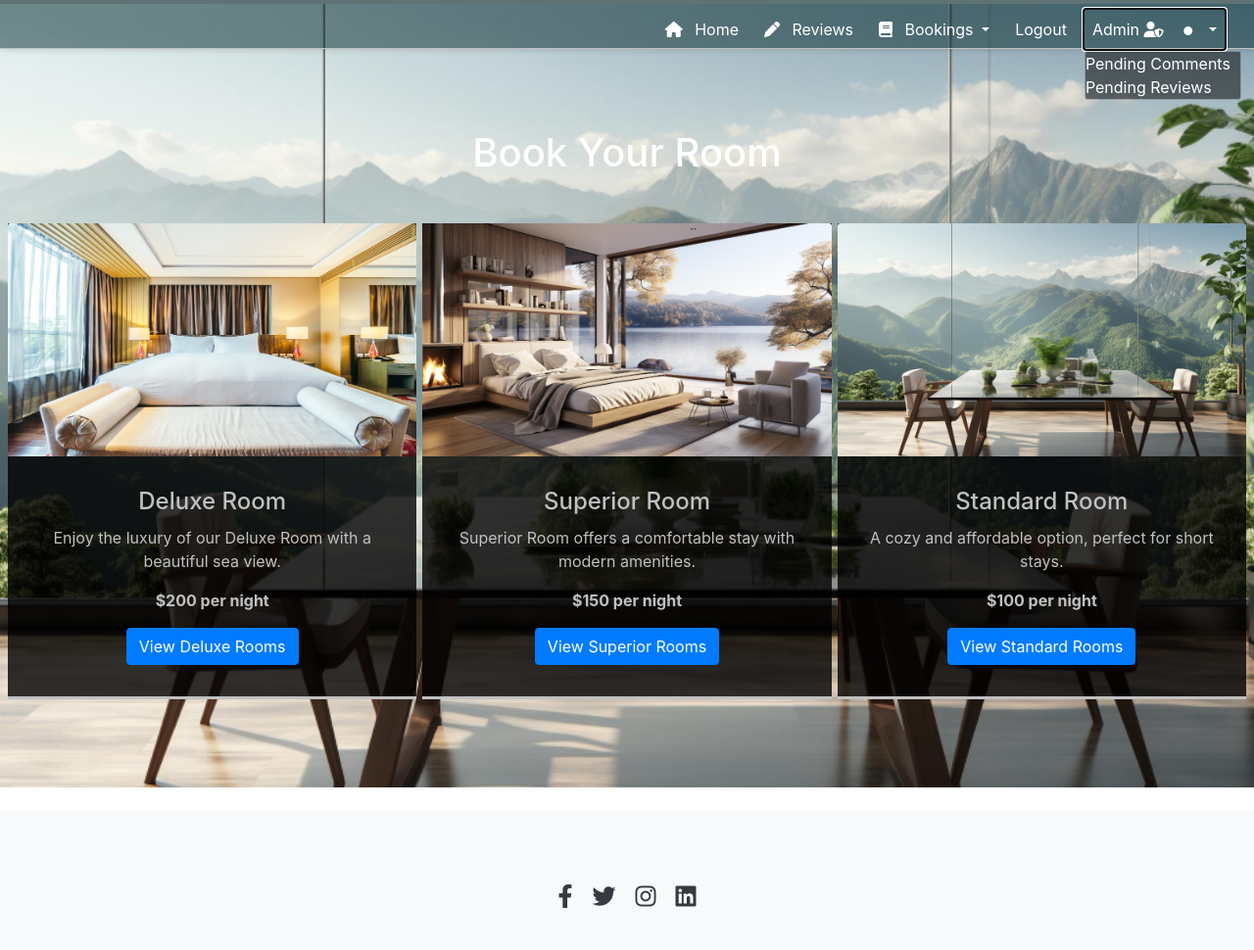
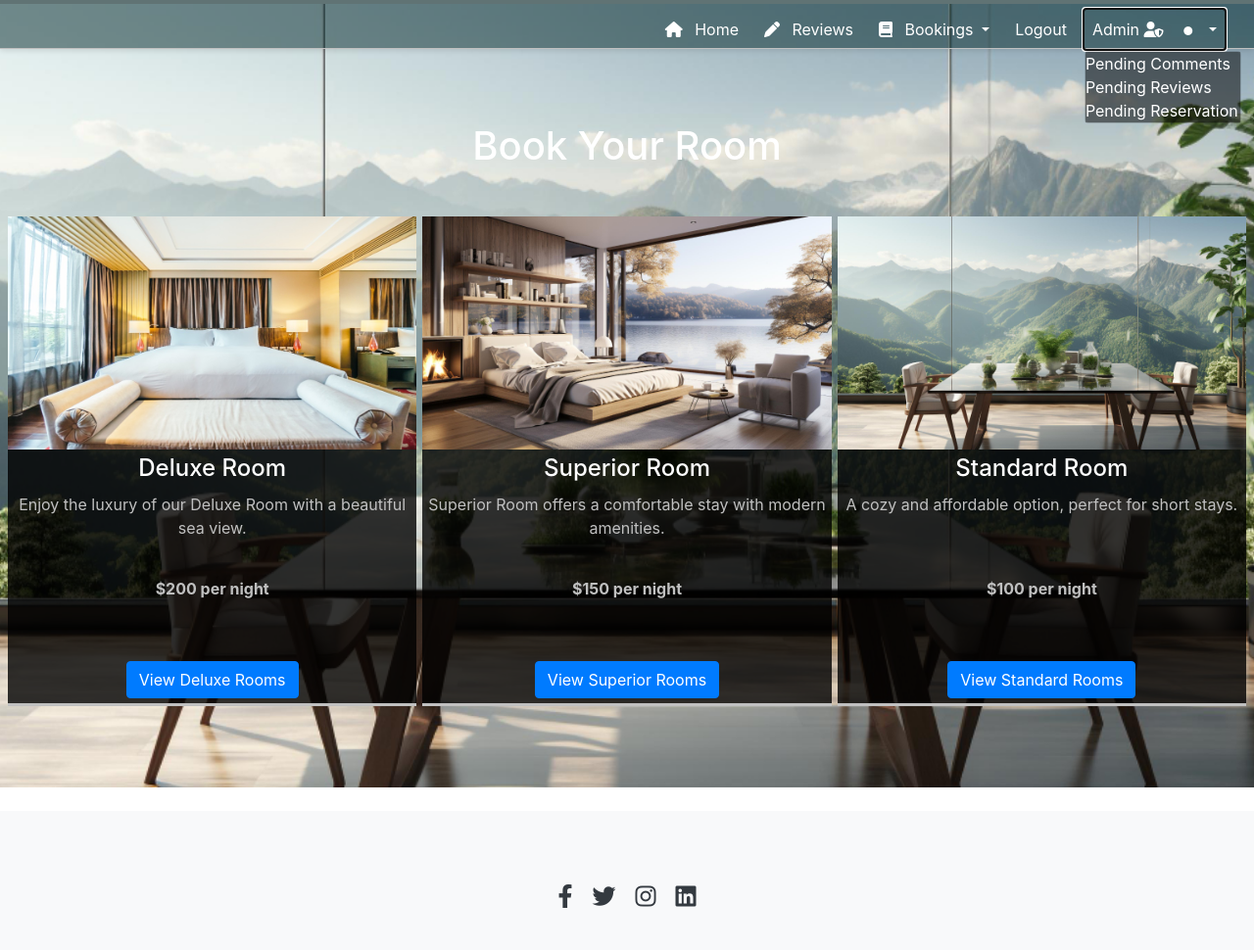
Before and after one commit to nlekkerman/hotel-wantit, a Django app: page /bookings/ in a window 1280 px wide, after a click that opens the changed part. Shown: the whole page at 98% size. Run offline with Django 4.2, Linux system fonts and the light colour scheme; the visitor is signed in with stand-in values (Sample User, id 1); data that the repository does not hold is empty; some libraries are stand-ins or nearby versions.

Commit message:
Reservations added to admin panel in app.

```diff
--- a/bookings/urls.py
+++ b/bookings/urls.py
@@ -3,11 +3,12 @@ from . import views
 
 
 urlpatterns = [
-
-
-
     path('reserve-room/<int:room_id>/', views.reserve_room, name='reserve_room'),
     path('room/<int:room_id>/check/', views.check_availability, name='check_availability'),
     path('', views.book_room, name='book_room'),
     path('rooms/', views.rooms_view, name='rooms'),
+    path('reservations/approval/', views.reservation_approval_list, name='reservation-approval-list'),
+    path('reservations/approve/<int:reservation_id>/', views.approve_reservation, name='approve-reservation'),
+    path('reservations/reject/<int:reservation_id>/', views.reject_reservation, name='reject-reservation')
+
 ]
--- a/bookings/views.py
+++ b/bookings/views.py
@@ -82,8 +82,11 @@ def book_room(request):
 
 def rooms_view(request):
     room_type = request.GET.get('type')  # Get the room type from query parameter
+
+     # Get distinct room types from the database
+    room_types = Room.objects.values_list('room_type', flat=True).distinct()
     if room_type:
-        rooms = Room.objects.filter(room_type=room_type)
+        rooms = Room.objects.filter(room_type=room_type).order_by('room_number')
     else:
         rooms = Room.objects.all()
     context = {
@@ -150,3 +153,22 @@ def check_availability(request, room_id):
         form = AvailabilityForm()
 
     return render(request, 'check_availability.html', {'form': form, 'room': room})
+
+def reservation_approval_list(request):
+    pending_reservations = Reservation.objects.filter(reservation_status=Reservation.PENDING)
+    context = {
+        'pending_reservations': pending_reservations,
+    }
+    return render(request, 'bookings/reservation_approval_list.html', context)
+
+def approve_reservation(request, reservation_id):
+    reservation = get_object_or_404(Reservation, id=reservation_id)
+    reservation.reservation_status = Reservation.CONFIRMED  # Use CONFIRMED, not APPROVED
+    reservation.save()
+    return redirect('reservation-approval-list')
+
+def reject_reservation(request, reservation_id):
+    reservation = get_object_or_404(Reservation, id=reservation_id)
+    reservation.reservation_status = Reservation.REJECTED
+    reservation.save()
+    return redirect('reservation-approval-list')
--- a/hotel/settings.py
+++ b/hotel/settings.py
@@ -33,7 +33,7 @@ TEMPLATES_DIR = os.path.join(BASE_DIR, 'templates')
 SECRET_KEY = os.environ.get("SECRET_KEY")
 
 # SECURITY WARNING: don't run with debug turned on in production!
-DEBUG = False
+DEBUG = True
 
 ALLOWED_HOSTS = ['8000-nlekkerman-hotelwantit-72nhvj2byqt.ws.codeinstitute-ide.net', '.herokuapp.com']
 
--- a/reviews/views.py
+++ b/reviews/views.py
@@ -15,7 +15,7 @@ class ReviewList(generic.ListView):
 
     def get_queryset(self):
         # Fetch all reviews
-        queryset = Review.objects.all()
+        queryset = Review.objects.filter(status=1).order_by('-created_at')
 
         # Iterate through each review and annotate the count of comments associated with it
         for review in queryset:
--- a/static/css/style.css
+++ b/static/css/style.css
@@ -423,6 +423,9 @@ label {
     font-size: 1.3em;
     color: #ffffff;
     margin-left: 10px;
+    text-transform: capitalize;
+    font-weight: 500;
+
 }
 
 .review-date {
@@ -515,7 +518,7 @@ label {
     font-style: italic;
     text-align: center;
     color: whitesmoke;
-    background-color: rgba(111, 0, 0, 0.8);
+    background-color: rgba(16, 0, 0, 0.5);
 
 }
 
@@ -617,7 +620,8 @@ label {
 }
 
 .card-body {
-    padding: 2rem;
+    padding: 5px;
+    text-align: center;
 }
 
 form.signup input[type="text"],
@@ -707,7 +711,15 @@ form.signup input[type="submit"]:focus {
     margin-bottom: 5px;
     color: white;
 }
-
+.text-secondary  {
+    color: rgb(209, 0, 0) !important;
+    background-color: rgba(0, 0, 0, 0.3);
+    font-weight: 600;
+}
+.comment-count{
+    color: rgb(255, 255, 255);
+    font-weight: 600;
+}
 /*ADMIN STYLES*/
 
 .admin-button-conatiner {
@@ -799,10 +811,31 @@ form.signup input[type="submit"]:focus {
     padding: 3px;
 }
 
+
 /* BOOKINGS STYLES */
+
+.room-type-title{
+    color: rgb(255, 255, 255);
+    font-weight: 700;
+    margin-top: 30px;
+    left: 0px;
+
+}
+
+.room-card-container{
+    animation: zoomIn 1s ease-in;
+    max-width: 300px;
+    margin-top: 10px;
+
+}
 
 .book-room-card {
     margin-bottom: 10px;
+
+
+}
+.card-img-top{
+    border-radius: 0px !important;
 }
 
 .room-card {
@@ -812,6 +845,8 @@ form.signup input[type="submit"]:focus {
     margin: 0px !important;
     border-radius: 0px !important;
 }
+
+
 
 .mb-4 {
     margin-bottom: 2px !important;
@@ -825,12 +860,14 @@ form.signup input[type="submit"]:focus {
 .card-title {
     font-size: 1.5em;
     margin-bottom: 10px;
-    color: silver;
+    color: rgb(255, 255, 255);
+    font-weight: 500;
 }
 
 .card-text {
     font-size: 1em;
     color: silver;
+    height: 70px;
 }
 
 .background-image-book-room {
--- a/templates/base.html
+++ b/templates/base.html
@@ -66,7 +66,7 @@
                             {% else %}
                             <li class="nav-item">
                                 <a class="nav-link {% if request.path == signup_url %}active{% endif %}"
-                                    aria-current="page" href="{% url 'account_signup' %}">Register</a>
+                                    aria-current="page" href="{% url 'account_signup' %}">Sign In</a>
                             </li>
                             <li class="nav-item">
                                 <a class="nav-link {% if request.path == login_url %}active{% endif %}"
@@ -86,6 +86,8 @@
                                     <a class="dropdown-item" href="{% url 'comment-approval-list' %}">Pending
                                         Comments</a>
                                     <a class="dropdown-item" href="{% url 'review-approval-list' %}">Pending Reviews</a>
+
+                                    <a class="dropdown-item" href="{% url 'reservation-approval-list' %}">Pending Reservation</a>
                                 </div>
                             </li>
                             {% endif %}
```
Also changed, not shown: bookings/admin.py (+45 -2 lines), bookings/models.py (+13 -0 lines), bookings/templates/bookings/reservation_approval_list.html (added, +28 -0 lines), bookings/templates/bookings/rooms.html (+4 -3 lines), reviews/templates/reviews/review_list.html (+4 -7 lines), bookings/migrations/0005_reservation_reservation_status.py (added).
